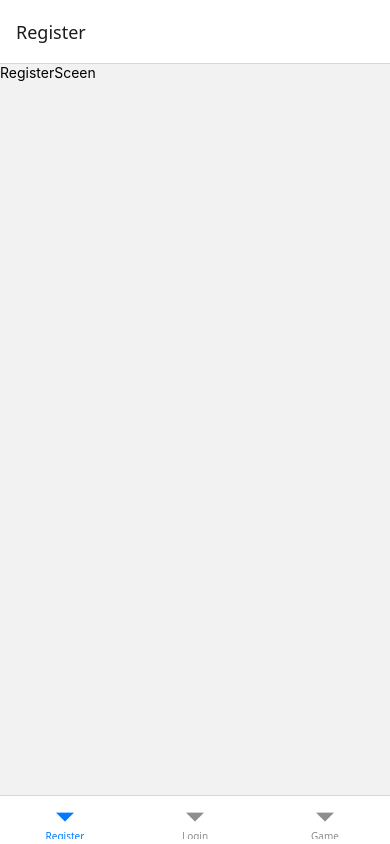
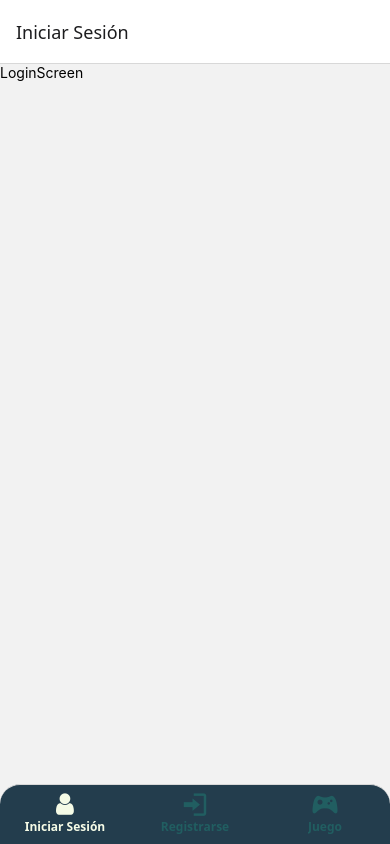
Before and after one commit to AndySamue/proyecto.-final, a React Native app: screen / in a window 390 px wide. Built offline with nearby package versions, Linux system fonts and the light colour scheme.

Commit message:
Agregar iconos en navegación

```diff
--- a/navigations/MainNavigator.tsx
+++ b/navigations/MainNavigator.tsx
@@ -4,15 +4,56 @@ import { NavigationContainer } from "@react-navigation/native";
 import RegisterSceen from "../screens/RegisterSceen";
 import LoginScreen from "../screens/LoginScreen";
 import GameScreen from "../screens/GameScreen";
+import { Entypo, FontAwesome } from "@expo/vector-icons";
 
 const Tab = createBottomTabNavigator();
 
 function MyTabs() {
   return (
-    <Tab.Navigator>
-      <Tab.Screen name="Register" component={RegisterSceen} />
-      <Tab.Screen name="Login" component={LoginScreen} />
-      <Tab.Screen name="Game" component={GameScreen} />
+    <Tab.Navigator
+      screenOptions={{
+        tabBarStyle: {
+          backgroundColor: "#233D4D",
+          height: 60,
+          borderTopLeftRadius: 20,
+          borderTopRightRadius: 20,
+          position: "absolute",
+        },
+        tabBarActiveTintColor: "#F5FBE6",
+        tabBarInactiveTintColor: "#215E61",
+        tabBarLabelStyle: {
+          fontSize: 12,
+          fontWeight: "bold",
+        },
+      }}
+    >
+      <Tab.Screen
+        name="Iniciar Sesión"
+        component={LoginScreen}
+        options={{
+          tabBarIcon: ({ color, size }) => (
+            <FontAwesome name="user" size={size} color={color} />
+          ),
+        }}
+      />
+      <Tab.Screen
+        name="Registrarse"
+        component={RegisterSceen}
+        options={{
+          tabBarIcon: ({ color, size }) => (
+            <Entypo name="login" size={size} color={color} />
+          ),
+        }}
+      />
+      <Tab.Screen
+        name="Juego"
+        component={GameScreen}
+        options={{
+          tabBarIcon: ({ color, size }) => (
+            <Entypo name="game-controller" size={size} color={color} />
+          ),
+        }}
+      />
     </Tab.Navigator>
   );
 }
```
